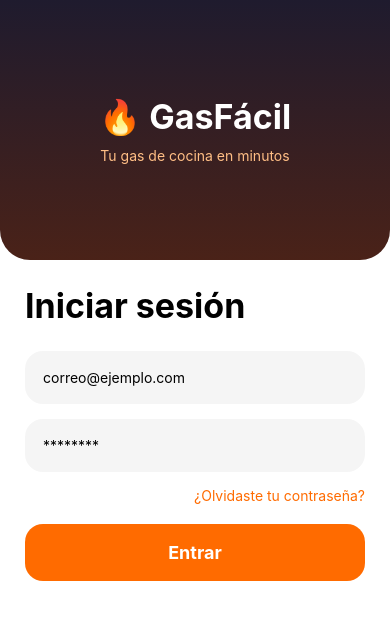
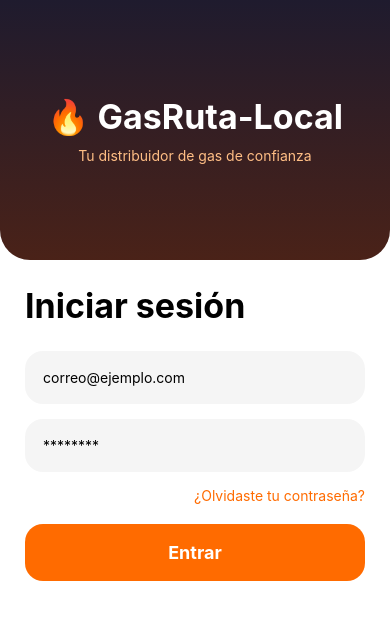
Before and after one commit to Kreivin/frontend-GasRuta_Local, a React Native app: screen /Login in a window 390 px wide. Shown: the top 620 px of the page. Built offline with nearby package versions, Linux system fonts and the light colour scheme.

Commit message:
modificacion en login.

```diff
--- a/src/screens/LoginScreen.js
+++ b/src/screens/LoginScreen.js
@@ -16,10 +16,10 @@ export default function LoginScreen({ navigation }) {
           colors={["#1F1B2E", "#4A2218"]}
           style={styles.header}
         >
-          <Text style={styles.logo}>🔥 GasFácil</Text>
+          <Text style={styles.logo}>🔥 GasRuta-Local</Text>
 
           <Text style={styles.subtitle}>
-            Tu gas de cocina en minutos
+            Tu distribuidor de gas de confianza
           </Text>
         </LinearGradient>
 
```
